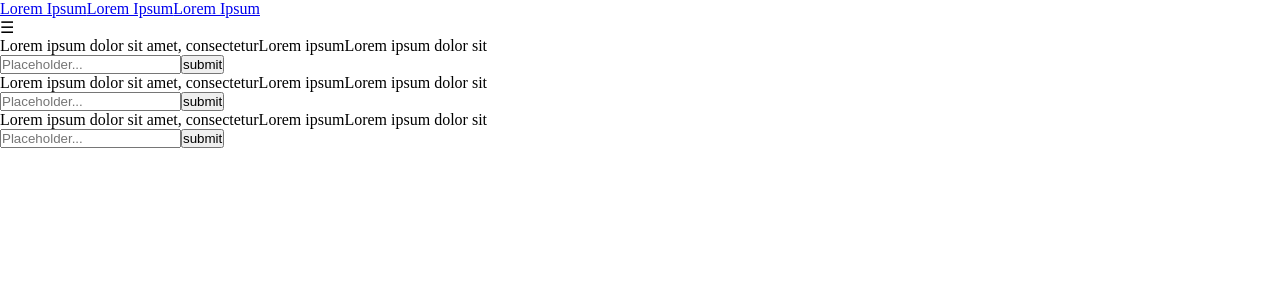
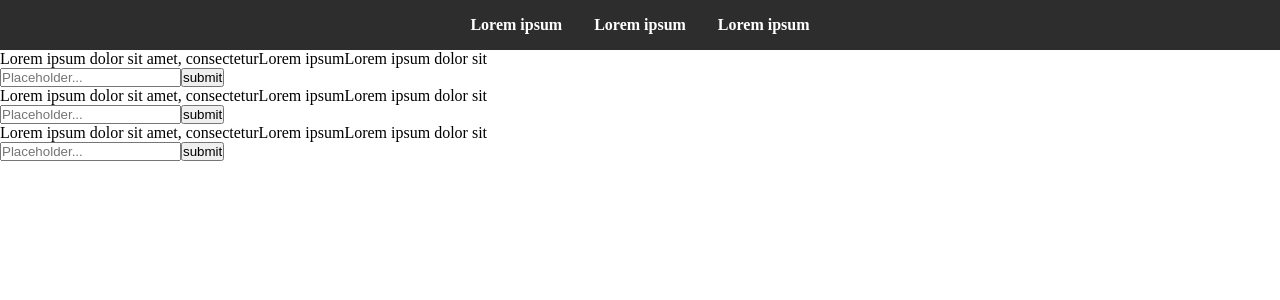
Before and after one commit to AuraSp/Post-Template, a React (Create React App) app: page / in a window 1280 px wide. Shown: the top 300 px of the page. Built offline with nearby package versions, Linux system fonts and the light colour scheme.

Commit message:
styles for navigation bar

```diff
--- a/src/components/header.jsx
+++ b/src/components/header.jsx
@@ -9,9 +9,9 @@ function Header() {
   return (
     <header>
       <nav>
-        <a href='#'>Lorem Ipsum</a>
-        <a href='#'>Lorem Ipsum</a>
-        <a href='#'>Lorem Ipsum</a>
+        <a href='#'>Lorem ipsum</a>
+        <a href='#'>Lorem ipsum</a>
+        <a href='#'>Lorem ipsum</a>
       </nav>
 
       <span onClick={toggleDropdown()}>&#9776;</span>
--- a/src/styles/header.css
+++ b/src/styles/header.css
@@ -0,0 +1,18 @@
+header {
+    color: #fff;
+    background-color: #2d2d2d;
+    height: auto;
+    padding: 1em;
+    text-align: center;
+}
+
+nav:first-of-type a {
+    margin: 0 1em;
+    text-decoration: none;
+    font-weight: 900;
+    color: #fff;
+}
+
+header span {
+    display: none;
+}
```
